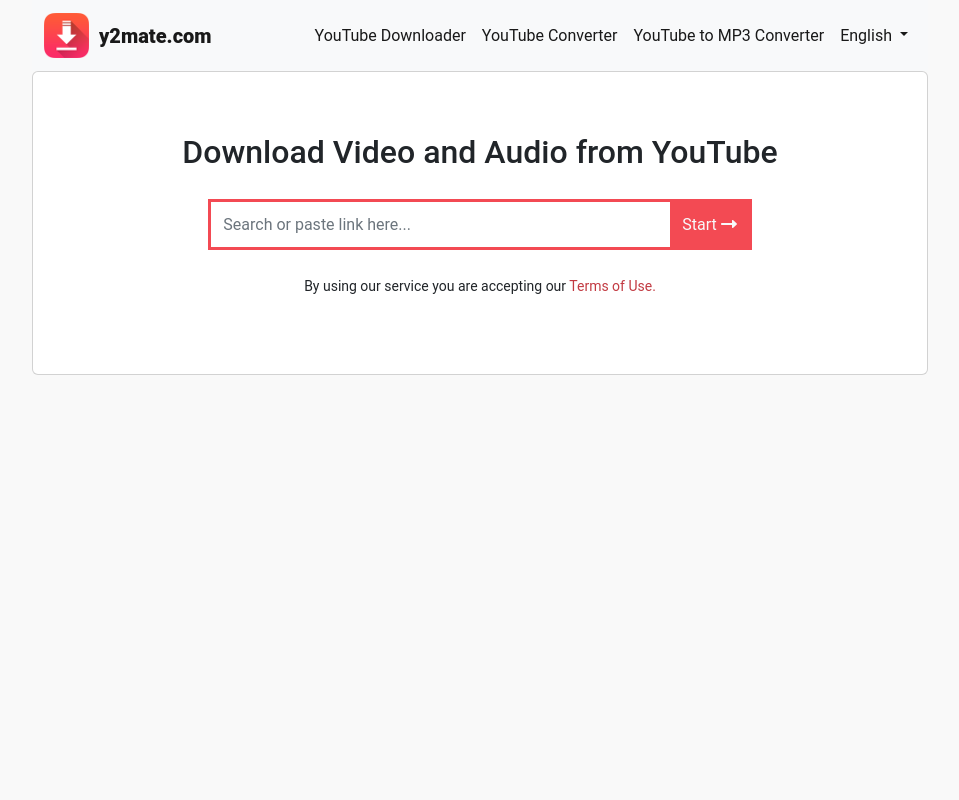
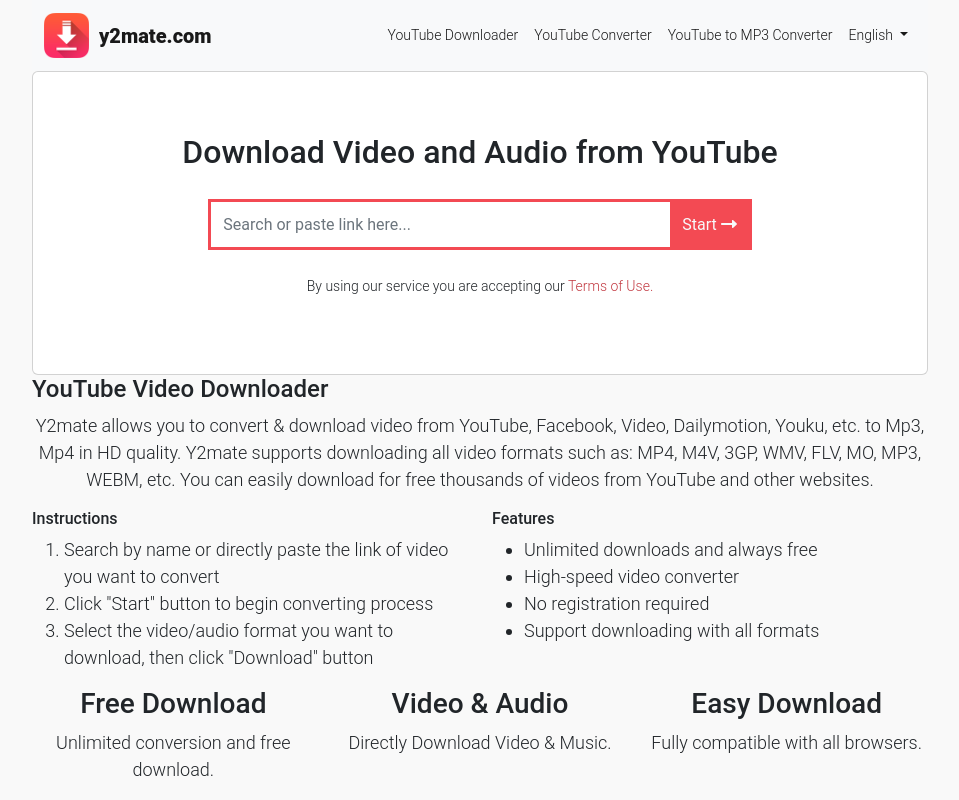
Before and after one commit to uhuru-rawlings/y2mate_clone, an Angular app: page / in a window 1280 px wide. Shown: the whole page, without its empty margins (160-1119 px from the left). Built offline with nearby package versions, Linux system fonts and the light colour scheme; some icons are missing; a web font is replaced by a local one.

Commit message:
added tip image

```diff
--- a/src/app/about/about.component.css
+++ b/src/app/about/about.component.css
@@ -0,0 +1,3 @@
+.top_icons{
+    font-size: 26px;
+}
--- a/src/app/about/about.component.html
+++ b/src/app/about/about.component.html
@@ -1 +1,76 @@
-<p>about works!</p>
+<div class="about_section">
+    <section>
+        <h4>YouTube Video Downloader</h4>
+        <p class="text-center">
+            Y2mate allows you to convert & download video from YouTube, Facebook, Video, Dailymotion, Youku, etc. to Mp3, Mp4 in HD quality. Y2mate supports downloading all video formats such as: MP4, M4V, 3GP, WMV, FLV, MO, MP3, WEBM, etc. You can easily download for free thousands of videos from YouTube and other websites.
+        </p>
+    </section>
+    <section class="row">
+        <div class="col">
+            <h6>Instructions</h6>
+            <ol>
+                <li>
+                    Search by name or directly paste the link of video you want to convert
+                </li>
+                <li>
+                    Click "Start" button to begin converting process
+                </li>
+                <li>
+                    Select the video/audio format you want to download, then click "Download" button
+                </li>
+            </ol>
+        </div>
+        <div class="col">
+            <h6>Features</h6>
+            <ul>
+                <li>
+                    Unlimited downloads and always free
+                </li>
+                <li>
+                    High-speed video converter
+                </li>
+                <li>
+                    No registration required
+                </li>
+                <li>
+                    Support downloading with all formats
+                </li>
+            </ul>
+        </div>
+    </section>
+    <section class="row">
+        <div class="col">
+            <div class="top_icons text-center">
+                <i class="glyphicon glyphicon-gift"></i>
+            </div>
+            <div class="icons text-center">
+                <h3>Free Download</h3>
+            </div>
+            <p class="text-center">
+                Unlimited conversion and free download.
+            </p>
+        </div>
+        <div class="col">
+            <div class="top_icons text-center">
+                <i class="glyphicon glyphicon-film"></i>
+            </div>
+            <div class="icons text-center">
+                <h3>Video & Audio</h3>
+            </div>
+            <p class="text-center">
+                Directly Download Video & Music.
+            </p>
+        </div>
+        <div class="col">
+            <div class="top_icons text-center">
+                <i class="glyphicon glyphicon-saved"></i>
+            </div>
+            <div class="icons text-center">
+                <h3>Easy Download</h3>
+            </div>
+            <p class="text-center">
+                Fully compatible with all browsers.
+            </p>
+        </div>
+    </section>
+</div>
--- a/src/app/home/home.component.html
+++ b/src/app/home/home.component.html
@@ -1,4 +1,5 @@
 <div class='home_page'>
     <app-navbar></app-navbar>
     <app-download></app-download>
+    <app-about></app-about>
 </div>
--- a/src/index.html
+++ b/src/index.html
@@ -7,6 +7,7 @@
   <meta name="viewport" content="width=device-width, initial-scale=1">
   <link rel="icon" type="image/x-icon" href="favicon.ico">
   <!-- CSS only -->
+<link rel="stylesheet" href="//netdna.bootstrapcdn.com/bootstrap/3.0.0/css/bootstrap-glyphicons.css">
 <link href="https://cdn.jsdelivr.net/npm/bootstrap@5.2.0/dist/css/bootstrap.min.css" rel="stylesheet" integrity="sha384-gH2yIJqKdNHPEq0n4Mqa/HGKIhSkIHeL5AyhkYV8i59U5AR6csBvApHHNl/vI1Bx" crossorigin="anonymous">
 
 <!-- JavaScript Bundle with Popper -->
--- a/src/styles.css
+++ b/src/styles.css
@@ -3,14 +3,17 @@
 body{
     background-color: #F9F9F9;
     font-family: Roboto, sans-serif;
+    font-size: 18px;
+    font-weight: 300;
 }
 .inner_body_special{
     width: 70%;
     margin: auto;
 }
 nav li a{
-    font-size: 14px;
-    font-weight: 300;
+    font-size: 14px !important;
+    font-weight: 300 !important;
+    text-decoration: none !important;
 }
 .navbar-brand .img{
     height: 45px;
```
Also changed, not shown: src/assets/images/tip-download-youtube.jpg (added).
